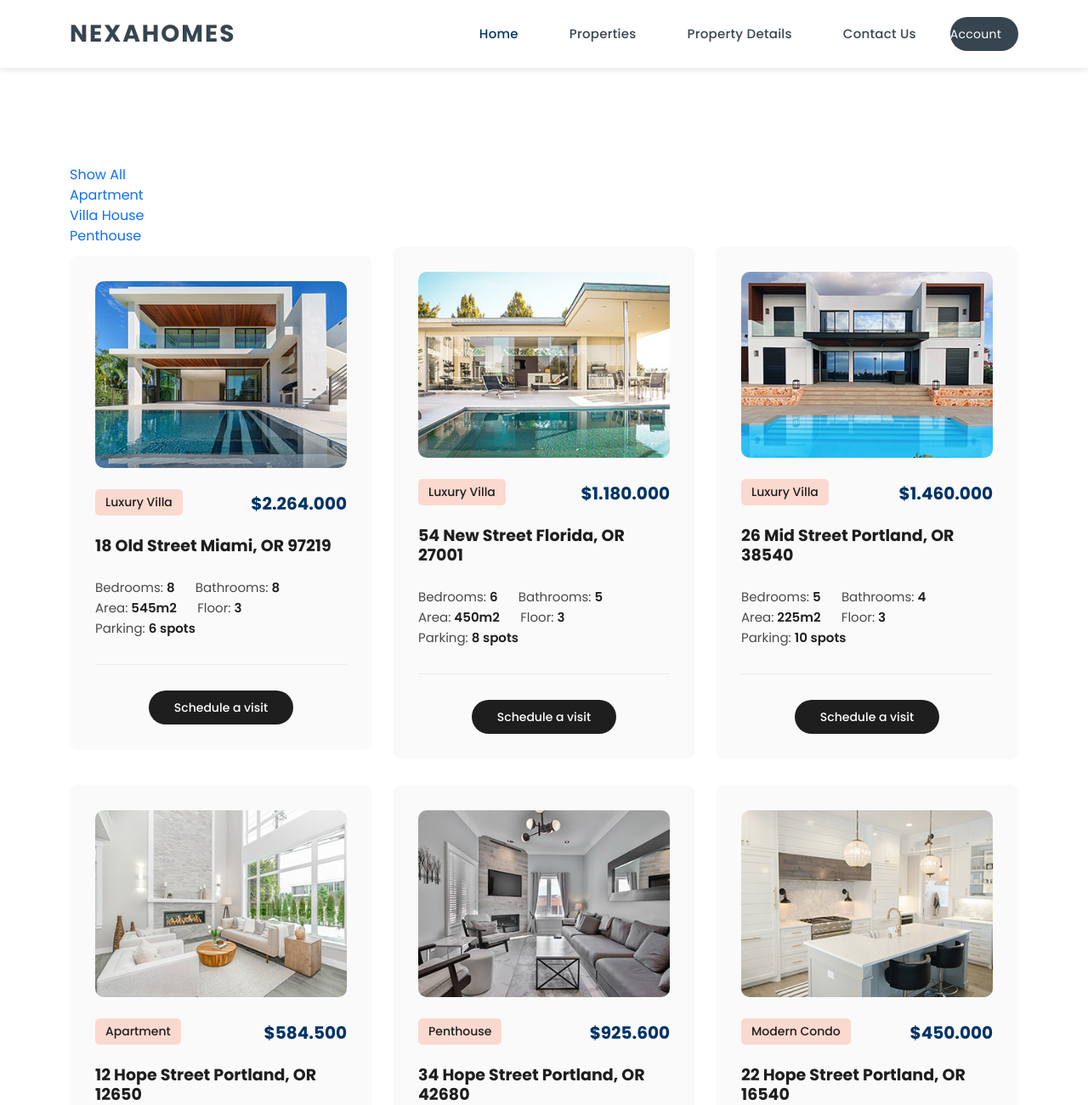
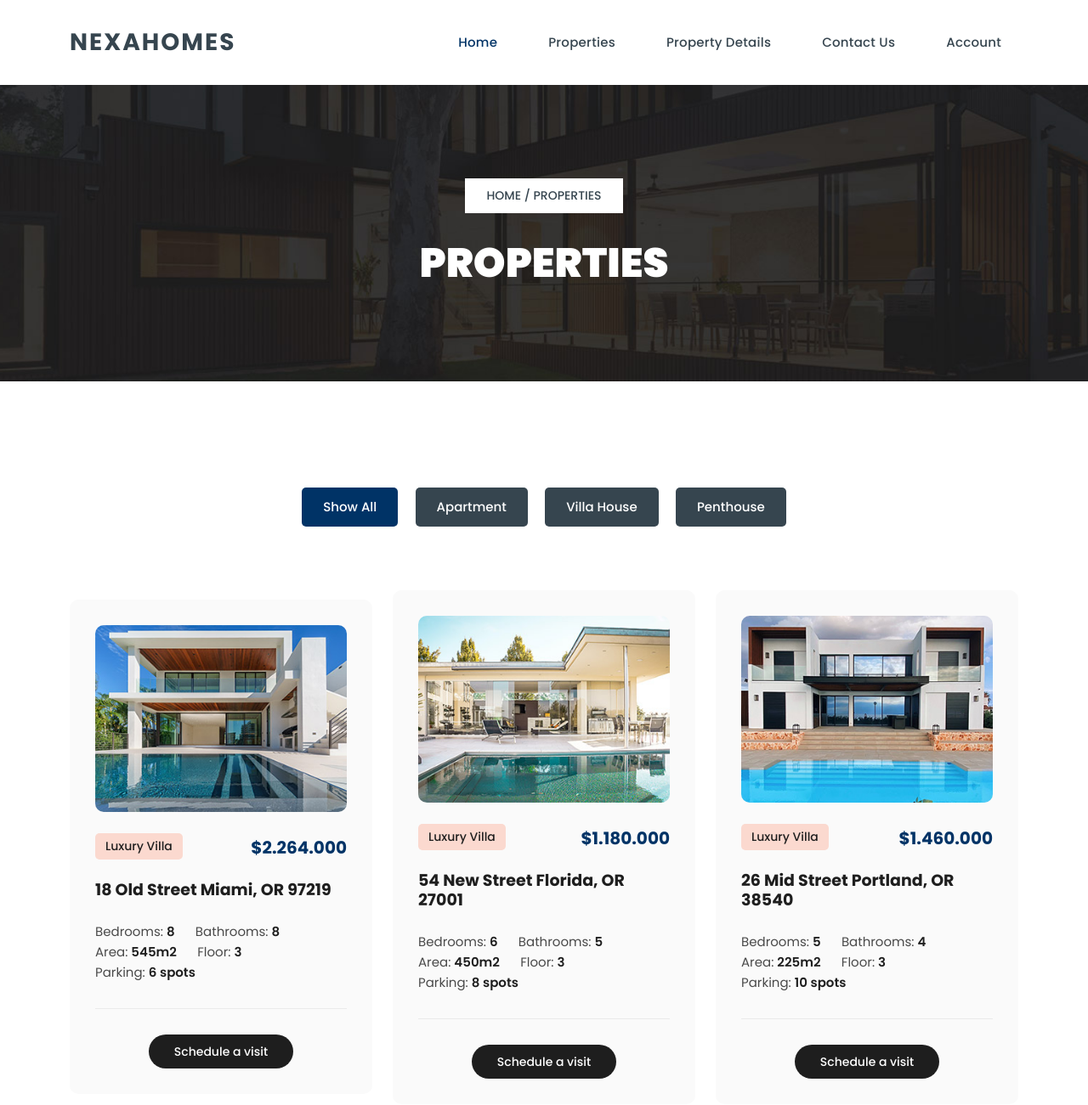
Before and after one commit to IMSET-Sousse/nexahomes, a PHP site: page /properties.php in a window 1280 px wide. Shown: the top 1301 px of the page at 85% size. Run offline with PHP 8.4, Linux system fonts and the light colour scheme.

Commit message:
css_edit

```diff
--- a/css/style.css
+++ b/css/style.css
@@ -375,7 +375,7 @@ Header Style
     letter-spacing: .25px;
 }
 
-.header-area .main-nav .nav li:last-child a {
+/* .header-area .main-nav .nav li:last-child a {
     background-color: #36454F;
     color: #fff;
     font-size: 14px;
@@ -396,7 +396,7 @@ Header Style
     margin-right: 10px;
     border-radius: 50%;
     margin-left: -1px;
-}
+} */
 
 .header-area .main-nav .nav li:last-child:hover a {
     background-color: #36454F;
@@ -1086,6 +1086,120 @@ Properties Style
   .properties .item .main-button {
     text-align: center;
   }
+/*
+---------------------------------------------
+Page Header Style
+---------------------------------------------
+*/
+
+.page-heading {
+    background-image: url(../images/page-heading-bg.jpg);
+    background-position: center bottom;
+    background-repeat: no-repeat;
+    background-size: cover;
+    padding: 110px 0px;
+    text-align: center;
+  }
+
+  .page-heading span {
+    background-color: #fff;
+    color: #36454F;
+    font-size: 14px;
+    font-weight: 500;
+    text-transform: uppercase;
+    padding: 10px 25px;
+    display: inline-block;
+    margin-bottom: 30px;
+  }
+
+  .page-heading span a {
+    color: #36454F;
+  }
+
+  .page-heading h3 {
+    font-size: 48px;
+    font-weight: 900;
+    text-transform: uppercase;
+    color: #fff;
+  }
+
+  /*
+---------------------------------------------
+Properties Page  Style
+---------------------------------------------
+*/
+
+.properties ul.properties-filter {
+    list-style: none;
+    text-align: center;
+    margin-bottom: 70px;
+  }
+
+  .properties ul.properties-filter li {
+    display: inline-block;
+    margin: 5px 8px;
+  }
+
+  .properties ul.properties-filter li a {
+    display: inline-block;
+    text-align: center;
+    font-size: 15px;
+    text-transform: capitalize;
+    font-weight: 500;
+    color: #fff;
+    background-color: #36454F;
+    padding: 12px 25px;
+    border-radius: 5px;
+    transition: all .3s;
+  }
+
+  .properties ul.properties-filter li a.is_active {
+    background-color: #003366;
+    ;
+    color: #fff;
+  }
+
+  .properties ul.properties-filter li a.is_active:hover {
+    color: #fff;
+  }
+
+  .properties ul.properties-filter li a:hover {
+    color: #003366;
+    ;
+  }
+
+  .properties ul.pagination {
+    margin-top: 50px;
+    text-align: center;
+    width: 100%;
+    display: inline-block;
+  }
+
+  .properties ul.pagination li {
+    display: inline-block;
+    margin: 0px 5px;
+  }
+
+  .properties ul.pagination li a {
+    display: inline-block;
+    width: 40px;
+    height: 40px;
+    line-height: 40px;
+    text-align: center;
+    background-color: #36454F;
+    color: #fff;
+    font-size: 15px;
+    font-weight: 600;
+    border-radius: 50%;
+    transition: all .3s;
+  }
+
+  .properties ul.pagination li a:hover,
+  .properties ul.pagination li a.is_active {
+    background-color: #003366;
+    ;
+    color: #fff;
+  }
 
 /*
 ---------------------------------------------
@@ -1145,9 +1259,9 @@ body {
         padding-right: 3px;
     }
 
-    .header-area .main-nav .nav li:last-child a {
+    /* .header-area .main-nav .nav li:last-child a {
         padding-right: 15px;
-    }
+    } */
 
     .main-banner .item h2 {
         width: 100%;
```
